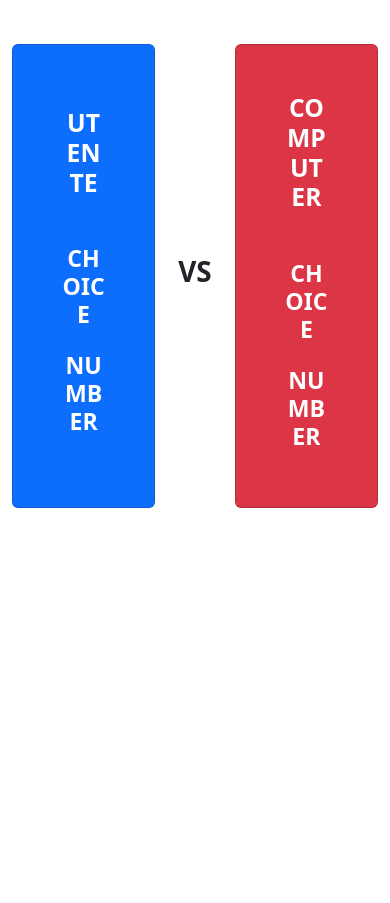
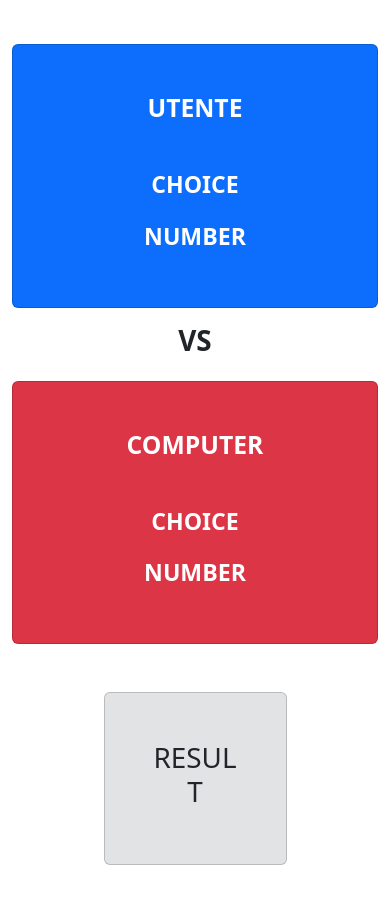
Before and after one commit to marcoceccarelli98/js-biglietto-treno, a plain HTML site: page bonus/index.html in a window 390 px wide. Shown: the part 61-964 px from the top of the page. Before the commit the page ends 844 px from the top, so only its background shows below. Drawn offline with nearby package versions, Linux system fonts and the light colour scheme.

Commit message:
[BONUS] Added some layout details

```diff
--- a/bonus/index.html
+++ b/bonus/index.html
@@ -9,33 +9,36 @@
         integrity="sha384-QWTKZyjpPEjISv5WaRU9OFeRpok6YctnYmDr5pNlyT2bRjXh0JMhjY6hW+ALEwIH" crossorigin="anonymous">
 </head>
 
-<body>
-    <div class="container">
+<body class="vh-100 d-flex overflow-y-scroll">
+    <div class="container m-auto">
         <div class="row g-3">
             <div class="col-12">
                 <div class="py-4 content text-center">
                     <h1 class="fw-bold text-uppercase">Pari o Dispari</h1>
                 </div>
             </div>
-            <div class="col-5">
-                <div
-                    class="card d-flex h-100 justify-content-center text-center p-5 bg-primary text-white text-uppercase">
+            <div class="col-12 col-md-5">
+                <div class="card h-100 p-5 bg-primary text-center text-white text-uppercase">
                     <h2 class="fw-bold mb-5">Utente</h2>
                     <h3 class="fw-semibold mb-4" id="mychoice">Choice</h3>
                     <h3 class="fw-semibold" id="computerchoice">Number</h3>
                 </div>
             </div>
-            <div class="col-2">
+            <div class="col-12 col-md-2">
                 <div class="d-flex h-100 justify-content-center align-items-center">
                     <h2 class="text-uppercase fs-1 fw-bold">vs</h2>
                 </div>
             </div>
-            <div class="col-5">
-                <div
-                    class="card d-flex h-100 justify-content-center text-center p-5 bg-danger text-white text-uppercase">
+            <div class="col-12 col-md-5">
+                <div class="card h-100 p-5 bg-danger text-center text-white text-uppercase">
                     <h2 class="fw-bold mb-5">Computer</h2>
                     <h3 class="fw-semibold mb-4" id="cpuchoice">Choice</h3>
                     <h3 class="fw-semibold" id="cpunumber">Number</h3>
+                </div>
+            </div>
+            <div class="col-12 my-5 d-flex justify-content-center">
+                <div class="card w-50 text-center bg-secondary-subtle">
+                    <h2 class="p-5 fs-1 text-uppercase">Result</h2>
                 </div>
             </div>
         </div>
```
